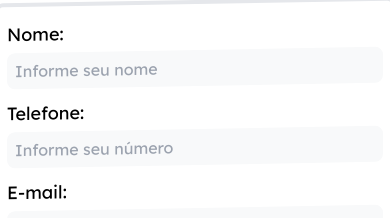
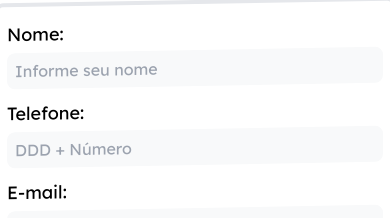
Before and after one commit to samirdourado/samirdouradoportfolio, a Next.js app: page / in a window 390 px wide. Shown: the part 4640-4858 px from the top of the page. Built offline with nearby package versions, Linux system fonts and the light colour scheme; no server answers.

Commit message:
Feat: phone mask with regex

```diff
--- a/src/components/contact/index.tsx
+++ b/src/components/contact/index.tsx
@@ -12,11 +12,30 @@ import { SiMinutemailer } from "react-icons/si";
 import "../../app/globals.css"
 import "./style.css"
 
+const formatPhone = (value: string) => {
+  const digits = value.replace(/\D/g, "")
+  const ddd = digits.slice(0, 2)
+  const rest = digits.slice(2)
+
+  if (digits.length <= 2) return `(${digits}`
+  if (rest.length <= 4) return `(${ddd}) ${rest}`
+
+  if (rest[0] === "9") {
+    if (rest.length <= 5) return `(${ddd}) ${rest}`
+    if (rest.length <= 9) return `(${ddd}) ${rest.slice(0, 5)}-${rest.slice(5)}`
+    return `(${ddd}) ${rest.slice(0, 5)}-${rest.slice(5, 9)}`
+  }
+
+  if (rest.length <= 4) return `(${ddd}) ${rest}`
+  if (rest.length <= 8) return `(${ddd}) ${rest.slice(0, 4)}-${rest.slice(4)}`
+  return `(${ddd}) ${rest.slice(0, 4)}-${rest.slice(4, 8)}`
+}
+
 export const Contact = () => {
 
     const [submiting, setSubmiting] = useState(false)
 
-    const { register, handleSubmit, reset, formState: { errors } } = useForm({
+    const { register, handleSubmit, reset, setValue, formState: { errors } } = useForm({
         mode: "onSubmit",
         resolver: zodResolver(sendMailSchema),
     })
@@ -39,7 +58,13 @@ export const Contact = () => {
           <Fieldset id={"name"} type={"text"} label={"Nome:"} placeholder={"Informe seu nome"} register={register("name")}/>
           {errors.name && typeof errors.name.message === "string" && (<p className={"fieldset__error"}>{errors.name.message}</p>)}
 
-          <Fieldset id={"phone"} type={"number"} label={"Telefone:"} placeholder={"Informe seu número"} register={register("phone")}/>
+          <Fieldset id={"phone"} type={"tel"} label={"Telefone:"} placeholder={"DDD + Número"} inputMode={"tel"} register={register("phone", {
+            onChange: (event) => {
+              const masked = formatPhone(event.target.value)
+              event.target.value = masked
+              setValue("phone", masked, { shouldValidate: true })
+            }
+          })}/>
           {errors.phone && typeof errors.phone.message === "string" && (<p className={"fieldset__error"}>{errors.phone.message}</p>)}
 
           <Fieldset id={"email"} type={"email"} label={"E-mail:"} placeholder={"Informe seu e-mail"} register={register("email")}/>
--- a/src/schemas/sendEmail.schema.ts
+++ b/src/schemas/sendEmail.schema.ts
@@ -1,8 +1,9 @@
 import * as z from "zod";
+import { regexTel } from "@/utils/regex";
 
 export const sendMailSchema = z.object({
     name: z.string().min(1, { message: "Insira seu nome" }),
-    phone: z.string().min(10, { message: "Minimo 10 caracteres." }).max(11, { message: "Máximo 11 caracteres" }),
+    phone: z.string().regex(regexTel, { message: "Informe um telefone válido no formato (11) 91234-5678 ou (11) 5555-5555" }),
     email: z.string().email({ message: "Insira um email válido." }),
     text: z.string().min(1, {message: "A mensagem não pode ser vazia" }).max(600, { message: "Máximo 600 caracteres" })
 })
--- a/src/services/sendEmail.service.ts
+++ b/src/services/sendEmail.service.ts
@@ -1,8 +1,15 @@
 import { SendEmail } from "@/interfaces/sendEmail.interface"
 import emailjs from "@emailjs/browser"
 import { toast } from "react-toastify"
+const serviceId = process.env.NEXT_PUBLIC_EMAILJS_SERVICE_ID
+const apiKey = process.env.NEXT_PUBLIC_EMAILJS_PUBLIC_KEY
 
 const sendEmail = async (formData: SendEmail) => {
+
+  if (!serviceId || !apiKey) {
+    toast.error("Tente outra forma de contato");
+    return;
+  }
 
   const templateParams  = {
     from_name: formData.name,
@@ -11,7 +18,7 @@ const sendEmail = async (formData: SendEmail) => {
     message: formData.text
   };
 
-      await emailjs.send("service_svg6xev", "portfolio-contato", templateParams, "YQ1eb23BlZct2MFH4")
+      await emailjs.send(serviceId, "portfolio-contato", templateParams, apiKey)
       .then(() => {
           toast.success("Email enviado")
         }, (error) => {
--- /dev/null
+++ b/src/types/css.d.ts
@@ -0,0 +1,4 @@
+declare module "*.css" {
+  const classes: { [key: string]: string }
+  export default classes
+}
--- /dev/null
+++ b/src/utils/regex.ts
@@ -0,0 +1 @@
+export const regexTel = /^\([1-9][0-9]\) (?:9[0-9]{4}|[2-5][0-9]{3})-[0-9]{4}$/;
```
Lines whose indentation alone changed are shown as unchanged.
